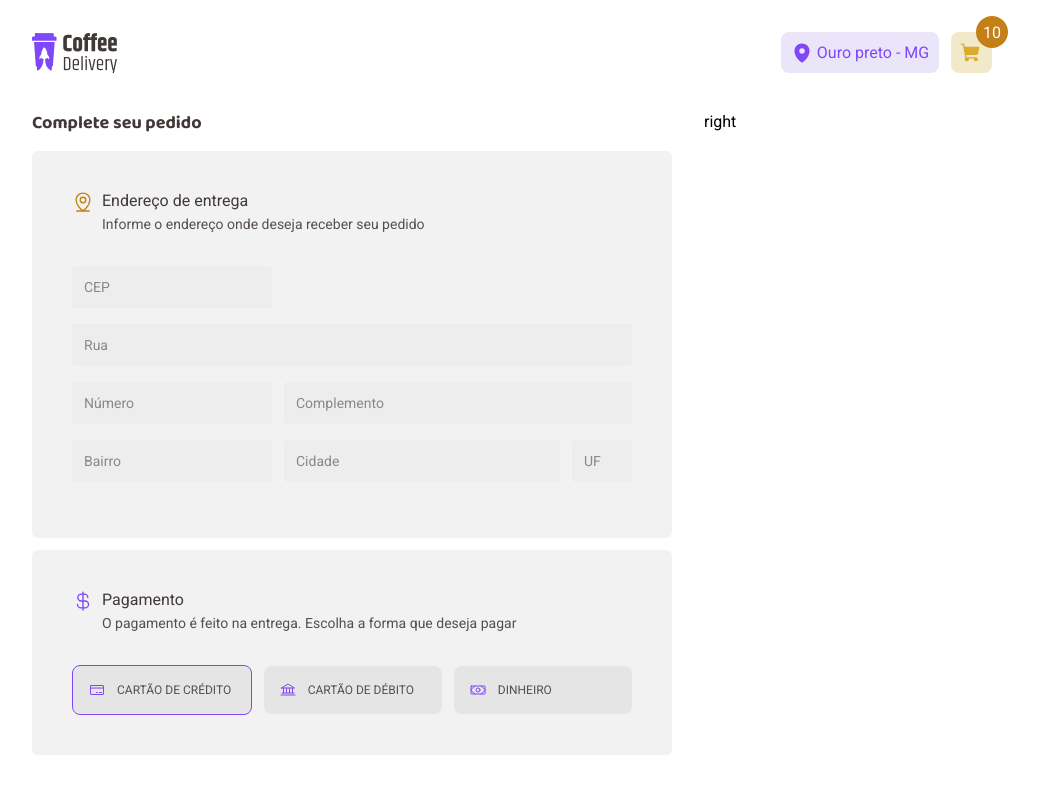
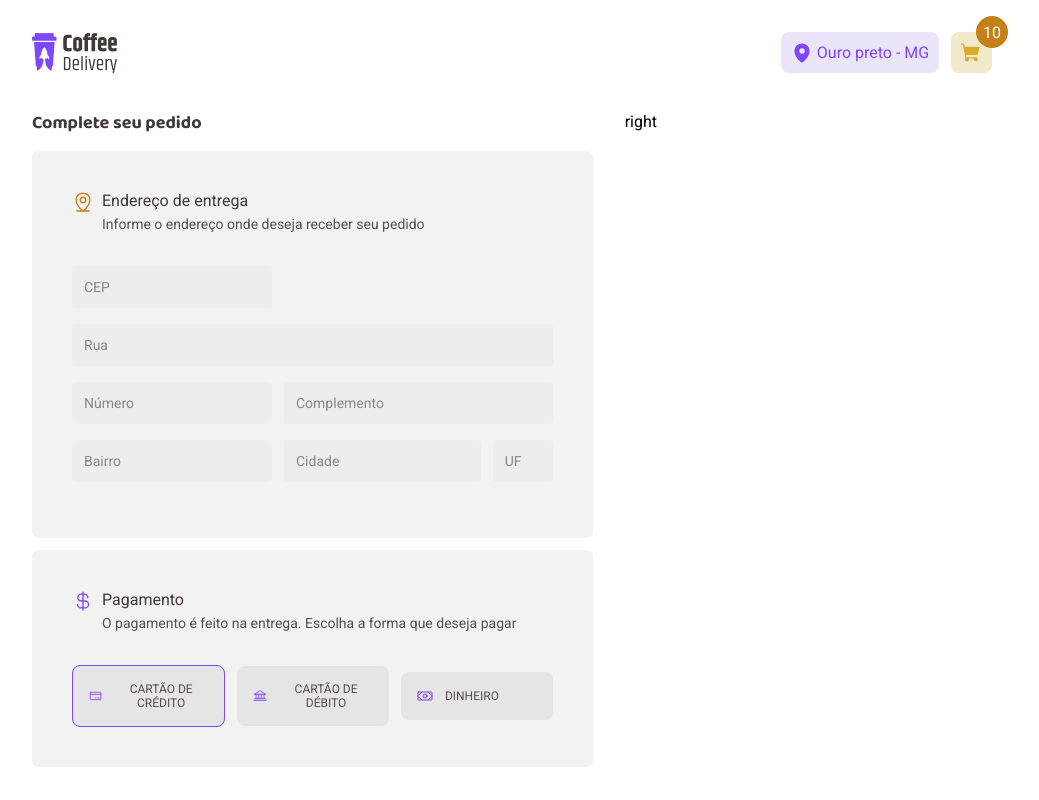
Before and after one commit to beefreguglia/coffeedelivery-new-ignite-challenge-02, a React (Vite) app: page /checkout in a window 1280 px wide. Shown: the whole page, without its empty margins (128-1167 px from the left). Built offline with nearby package versions, Linux system fonts and the light colour scheme.

Commit message:
fix: address card styles

```diff
--- a/src/components/AddressCard/styles.ts
+++ b/src/components/AddressCard/styles.ts
@@ -1,8 +1,6 @@
 import styled from 'styled-components'
 
-export const AddressCardContainer = styled.div`
-  min-width: 640px;
-`
+export const AddressCardContainer = styled.div``
 
 export const FormCard = styled.form`
   padding: 2.5rem;
@@ -17,6 +15,7 @@ export const MainTitle = styled.h1`
   margin-bottom: 1rem;
   color: ${({ theme }) => theme['grey-800']};
 `
+
 export const CardTitle = styled.h2`
   font-size: 1rem;
   line-height: 130%;
```
